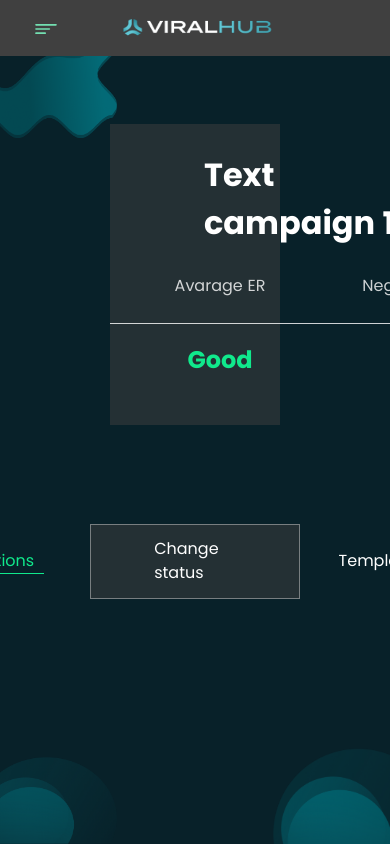
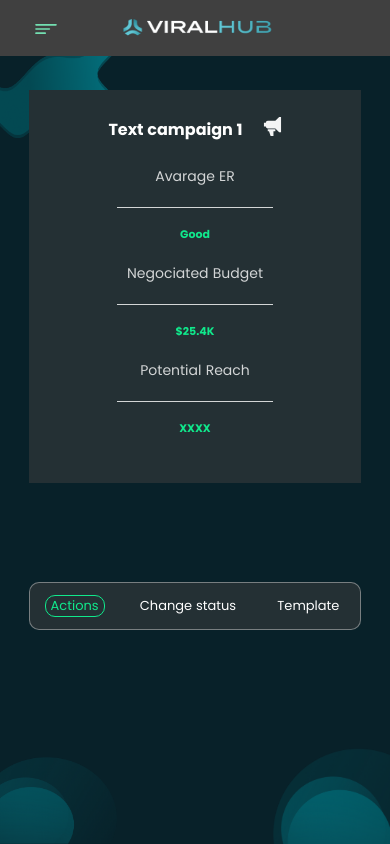
Before and after one commit to devlancer412/influx-frontend, a Next.js app: page /campaign/1 in a window 390 px wide. Built offline with nearby package versions, Linux system fonts and the light colour scheme.

Commit message:
plan and billing page responsive

```diff
--- a/components/pages/campaign/CampaignInfluenceCard.tsx
+++ b/components/pages/campaign/CampaignInfluenceCard.tsx
@@ -9,9 +9,9 @@ type Props = {
 
 const CampaignInfluenceCard: React.FC<Props> = ({ influence }) => {
   return (
-    <div className='relative flex flex-row items-center bg-[#314146] h-[120px] overflow-hidden'>
-      <div className='flex flex-row w-1/2 justify-around items-center'>
-        <div className='flex flex-row w-1/2 items-center justify-around py-[29px] px-[23px]'>
+    <div className='relative flex flex-col xl:flex-row items-center bg-[#314146] xl:h-[120px] overflow-hidden'>
+      <div className='flex flex-col lg:flex-row w-full xl:w-1/2 justify-around items-center'>
+        <div className='flex flex-row w-full lg:w-1/2 items-center justify-around py-[29px] px-[23px]'>
           <Image
             src={influence?.imageUrl}
             width={78}
@@ -73,7 +73,7 @@ const CampaignInfluenceCard: React.FC<Props> = ({ influence }) => {
             </div>
           </div>
         </div>
-        <ul className='grid grid-cols-1 gap-[10px] w-1/2 text-[13px] leading-[20px] text-[#CCCCCC] my-[23px] list-disc list-inside'>
+        <ul className='grid-cols-1 gap-[10px] w-full lg:w-1/2 text-[13px] leading-[20px] text-[#CCCCCC] my-[23px] list-disc list-inside hidden lg:grid'>
           <li>
             Followers{' '}
             <span className='font-bold text-[#10E98C] text-[16px] leading-[21px] ml-[13px]'>
@@ -93,8 +93,28 @@ const CampaignInfluenceCard: React.FC<Props> = ({ influence }) => {
             </span>
           </li>
         </ul>
+        <div className='w-[90%] max-w-[500px] grid grid-cols-3 gap-0 font-semibold mt-2 text-[10px] leading-[15px] lg:hidden'>
+          <div className='flex flex-col items-center'>
+            <h3 className='text-white mb-3'>Followers</h3>
+            <h3 className='text-[#10E98C] text-[13px] leading-[20px]'>
+              {influence?.followers}K
+            </h3>
+          </div>
+          <div className='flex flex-col items-center'>
+            <h3 className='text-white mb-3'>ER</h3>
+            <h3 className='text-[#10E98C] text-[13px] leading-[20px]'>
+              {influence?.er}K
+            </h3>
+          </div>
+          <div className='flex flex-col items-center'>
+            <h3 className='text-white mb-3'>Price Range</h3>
+            <h3 className='text-[#10E98C] text-[13px] leading-[20px]'>
+              ${influence?.bottomPrice}-${influence?.topPrice}
+            </h3>
+          </div>
+        </div>
       </div>
-      <div className='w-1/2 h-full flex flex-row items-end'>
+      <div className='w-full xl:w-1/2 h-full flex-row items-end hidden lg:flex'>
         <div className='w-full p-5 grid grid-cols-3 gap-[30px]'>
           <div className='flex flex-col items-start'>
             <p className='text-[13px] leading-[20px] pl-1 text-[#FFFFFF80] mb-[10px]'>
@@ -116,6 +136,20 @@ const CampaignInfluenceCard: React.FC<Props> = ({ influence }) => {
           </div>
         </div>
       </div>
+      <div className='w-[80%] grid grid-cols-1 gap-[19px] lg:hidden py-10'>
+        <input
+          className='w-full rounded-[3px] border-[0.5px] border-[#CCCCCC80] bg-[#243034] text-[#FFFFFF80] text-[12px] py-2 px-3'
+          placeholder='Status'
+        />
+        <input
+          className='w-full rounded-[3px] border-[0.5px] border-[#CCCCCC80] bg-[#243034] text-[#FFFFFF80] text-[12px] py-2 px-3'
+          placeholder='Negociated Price'
+        />
+        <input
+          className='w-full rounded-[3px] border-[0.5px] border-[#CCCCCC80] bg-[#243034] text-[#FFFFFF80] text-[12px] py-2 px-3'
+          placeholder='Notes'
+        />
+      </div>
       <div className='absolute w-5 h-5 flex justify-center items-center bg-[#41666FB3] top-[14px] right-8 rounded-full hover:cursor-pointer'>
         <FaEllipsisV size={12} color='white' />
       </div>
--- a/components/pages/planandbilling/BillingCard.tsx
+++ b/components/pages/planandbilling/BillingCard.tsx
@@ -10,7 +10,8 @@ const BillingCard: React.FC<Billing> = ({
   benifits,
 }) => {
   return (
-    <div className='w-full border border-white bg-[#304146] px-[31px] py-[23px] flex flex-col items-start'>
+    <div className='w-full lg:border border-white bg-[#304146] py-[23px] flex flex-col items-start rounded-[10px] lg:rounded-none'>
+      <div className='w-full flex-col justify-start hidden lg:flex px-[31px]'>
         <h1 className='font-bold text-[32px] leading-[48px] text-white mb-[10px]'>
           {name}
         </h1>
@@ -27,7 +28,26 @@ const BillingCard: React.FC<Billing> = ({
         ) : (
           <></>
         )}
-      <div className='w-full my-[25px] grid grid-cols-1 gap-[28px]'>
+      </div>
+      <div className='w-full flex-row justify-start flex lg:hidden border-b border-[#CCCCCC48] px-[20px] md:px-[31px]'>
+        <h1 className='font-bold text-[32px] leading-[48px] text-white mb-[10px]'>
+          {name}
+        </h1>
+        <h2 className='font-medium text-[36px] leading-[54px] text-[#10E98C] ml-2'>
+          ${price}
+          {discounted ? (
+            <span className='font-medium text-[20px] leading-[30px] text-[#CCCCCC] pl-[4px] line-through'>
+              ${discounted}
+            </span>
+          ) : (
+            <></>
+          )}
+          <span className='ml-1 text-[14px] leading-[21px] text-[#CCCCCC]'>
+            {per}
+          </span>
+        </h2>
+      </div>
+      <div className='w-full my-[25px] grid grid-cols-1 gap-[28px] px-[31px]'>
         {benifits.map((benifit) => (
           <div key={benifit} className='flex flex-row items-center'>
             <Image src='/icons/check.svg' width={21} height={21} />
--- a/pages/campaign/[campaignId].tsx
+++ b/pages/campaign/[campaignId].tsx
@@ -22,48 +22,61 @@ const CampaignProfile: React.FC = () => {
   )[0];
 
   return (
-    <div className='py-[68px] flex flex-col font-poppins'>
-      <div className='w-full flex justify-center items-center px-[110px]'>
+    <div className='py-[34px] lg:py-[68px] flex flex-col font-poppins'>
+      <div className='w-full flex justify-center items-center px-[29px] lg:px-[110px]'>
         <div className='flex flex-row w-full items-stretch bg-[#243034]'>
-          <div className='w-4 rounded-r-[5px] bg-[#10E98CD9]' />
+          <div className='w-4 rounded-r-[5px] bg-[#10E98CD9] hidden lg:block' />
           <div className='flex-1 flex flex-col'>
-            <div className='py-[27px] px-[94px] flex flex-row'>
-              <h1 className='font-bold text-[32px] text-white mr-[20px]'>
+            <div className='py-[27px] md:px-[94px] flex flex-row justify-center md:justify-start items-center'>
+              <h1 className='font-bold text-[16px] md:text-[24px] lg:text-[32px] text-white mr-[20px]'>
                 {campaign?.name}
               </h1>
-              <Image src='/icons/campaignwhite.svg' width={30} height={30} />
+              <div className='hidden md:block'>
+                <Image src='/icons/campaignwhite.svg' width={30} height={30} />
+              </div>
+              <div className='md:hidden'>
+                <Image src='/icons/campaignwhite.svg' width={19} height={19} />
+              </div>
             </div>
-            <div className='w-full flex flex-row justify-center items-center pb-[22px]'>
-              <div className='flex flex-col w-[220px]'>
-                <h5 className='w-full pb-[25px] border-b border-[#FFFFFFCC] text-[16px] leading-[24px] text-center text-[#FFFFFFCC]'>
+            <div className='w-auto mx-auto md:w-full flex flex-col md:flex-row justify-center items-strech pb-[22px]'>
+              <div className='flex flex-col max-w-[220px]'>
+                <h5 className='w-full pb-[25px] border-b border-[#FFFFFFCC] text-[14px] leading-[12px] md:text-[16px] md:leading-[24px] text-center text-[#FFFFFFCC] px-[10px]'>
                   Avarage ER
                 </h5>
-                <h3 className='w-full pb-[25px] font-bold text-[24px] leading-[36px] text-center text-[#10E98C] py-[18px]'>
+                <h3 className='w-full pb-[25px] font-bold text-[11px] leading-[16px] md:text-[24px] md:leading-[36px] text-center text-[#10E98C] py-[18px]'>
                   {campaign?.averageEngagementRate}
                 </h3>
               </div>
-              <div className='flex flex-col w-[220px]'>
-                <h5 className='w-full pb-[25px] border-b border-[#FFFFFFCC] text-[16px] leading-[24px] text-center text-[#FFFFFFCC]'>
+              <div className='flex flex-col max-w-[220px]'>
+                <h5 className='w-full pb-[25px] border-b border-[#FFFFFFCC] text-[14px] leading-[12px] md:text-[16px] md:leading-[24px] text-center text-[#FFFFFFCC] px-[10px]'>
                   Negociated Budget
                 </h5>
-                <h3 className='w-full pb-[25px] font-bold text-[24px] leading-[36px] text-center text-[#10E98C] py-[18px]'>
+                <h3 className='w-full pb-[25px] font-bold text-[11px] leading-[16px] md:text-[24px] md:leading-[36px] text-center text-[#10E98C] py-[18px]'>
                   ${campaign?.budget}K
+                </h3>
+              </div>
+              <div className='flex flex-col max-w-[220px]'>
+                <h5 className='w-full pb-[25px] border-b border-[#FFFFFFCC] text-[14px] leading-[12px] md:text-[16px] md:leading-[24px] text-center text-[#FFFFFFCC] px-[10px]'>
+                  Potential Reach
+                </h5>
+                <h3 className='w-full pb-[25px] font-bold text-[11px] leading-[16px] md:text-[24px] md:leading-[36px] text-center text-[#10E98C] py-[18px]'>
+                  XXXX
                 </h3>
               </div>
             </div>
           </div>
         </div>
       </div>
-      <div className='w-full flex flex-col py-[35px] px-[68px]'>
-        <div className='w-full py-[64px] px-[22px]'>
-          <div className='w-full bg-[#243034] border border-[#CCCCCC80] py-3 flex flex-row justify-center items-center'>
+      <div className='w-full flex flex-col py-[35px] px-[29px] md:px-[68px]'>
+        <div className='w-full py-[64px] lg:px-[22px]'>
+          <div className='w-full bg-[#243034] border border-[#CCCCCC80] py-3 flex flex-row justify-around lg:justify-center items-center rounded-[10px] lg:rounded-none'>
             {subMenus.map((menu: SubMenu) => (
               <h3
-                className={`text-[16px] leading-[24px] border-b mx-[50px] px-[10px] hover:cursor-pointer ${
+                className={`text-[13px] leading-[20px] md:text-[16px] md:leading-[24px] lg:mx-[20px] px-[5px] lg:px-[10px] hover:cursor-pointer ${
                   menu === current
                     ? 'text-[#10E98C] border-[#10E98C]'
                     : 'text-white border-transparent'
-                }`}
+                } rounded-[10px] lg:rounded-none border lg:border-0 lg:border-b`}
                 key={menu}
                 onClick={() => setCurrent(menu)}
               >
```
Also changed, not shown: pages/planandbilling/index.tsx (+44 -8 lines). Lines whose indentation alone changed are shown as unchanged.
